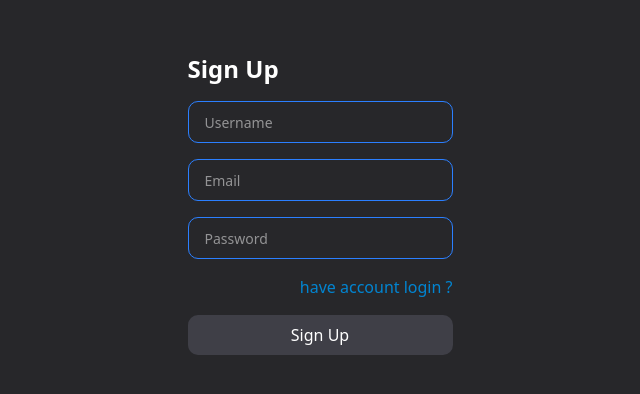
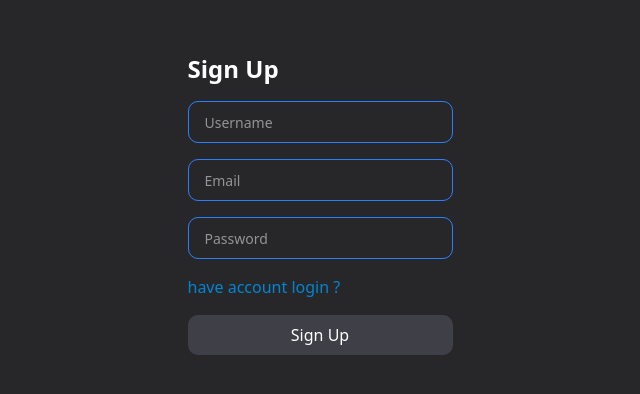
Before and after one commit to ExploitEngineer/secure-todo-app, a React (Vite) app in the folder frontend/: page / in a window 1280 px wide. Shown: the part 196-590 px from the top of the page, without its empty margins (320-960 px from the left). Built offline with nearby package versions, Linux system fonts and the light colour scheme; no server answers.

Commit message:
feat: add Link in signup component

```diff
--- a/frontend/src/components/signup.jsx
+++ b/frontend/src/components/signup.jsx
@@ -1,4 +1,5 @@
 import { useNavigate } from "react-router-dom";
+import { Link } from "react-router-dom";
 import toast from "react-hot-toast";
 
 export default function SignUp() {
@@ -67,14 +68,12 @@ export default function SignUp() {
           placeholder="Password"
           className="rounded-lg border border-blue-500 px-4 py-2 text-white outline-none placeholder:text-sm"
         />
-        <button
-          onClick={() => {
-            navigate("/login");
-          }}
-          className="cursor-pointer text-right text-sky-600"
-        >
-          have account login ?
-        </button>
+        <Link to="/login">
+          <button className="cursor-pointer text-right text-sky-600">
+            have account login ?
+          </button>
+        </Link>
+
         <button
           type="submit"
           className="w-full cursor-pointer rounded-lg bg-zinc-700 px-8 py-2 font-medium text-white transition-all duration-300 hover:bg-blue-600"
```
